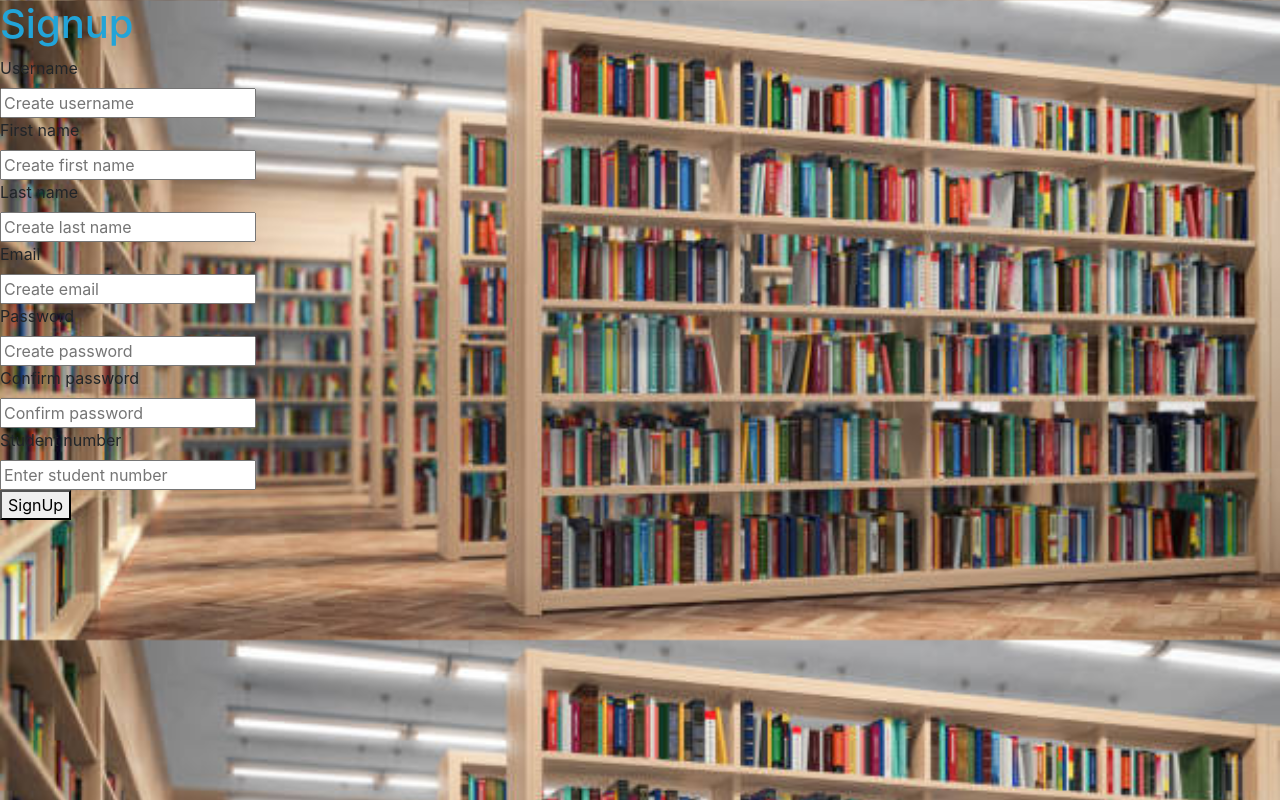
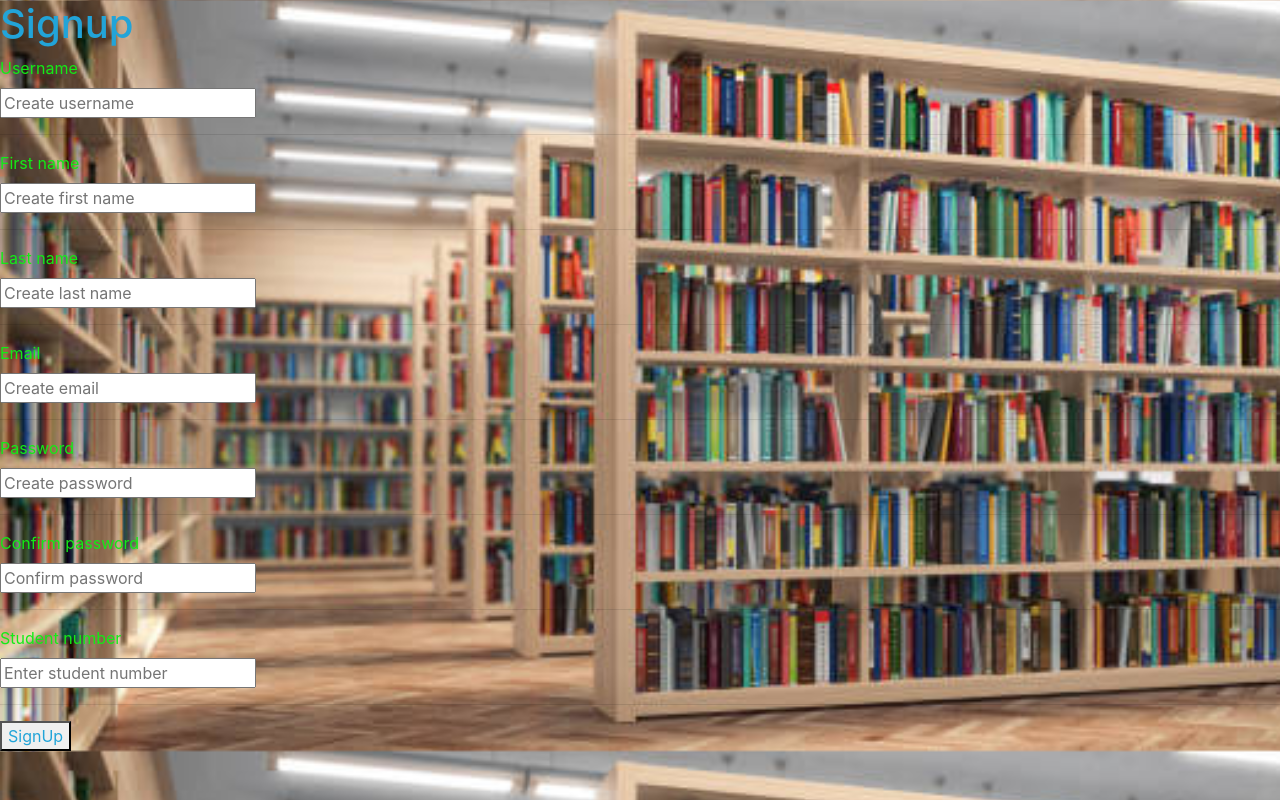
Before and after one commit to katendejericho5/library, a Django app: page /signup in a window 1280 px wide. Run offline with Django 4.2, Linux system fonts and the light colour scheme; some libraries are stand-ins or nearby versions.

Commit message:
color changes

```diff
--- a/templates/authentication/signin.html
+++ b/templates/authentication/signin.html
@@ -28,17 +28,17 @@
 
     <form action="/signin" method="post">
     {% csrf_token %}
-        <label for="">Username</label>
+        <label style="color:rgb(19, 235, 22)" for="">Username</label>
         <input type="text" id="username" name="username" placeholder="Enter username" required>
         <br>
 
-        <label for="">Password</label>
+        <label style="color:rgb(19, 235, 22)" for="">Password</label>
         <input type="password" id="pass1" name="pass1" placeholder="Enter password" required>
         <br>
 
         <br>
 
-        <button onclick="window.location='/signin'"> SignIn </button>
+        <button style="color:rgb(19, 235, 22)" onclick="window.location='/signin'"> SignIn </button>
     </form>
 
 </body>
--- a/templates/authentication/signup.html
+++ b/templates/authentication/signup.html
@@ -12,7 +12,7 @@
     <!-- <meta name="viewport" content="width=device-width, initial-scale=1.0"> -->
     <meta charset="utf-8">
     <meta name="viewport" content="width=device-width, initial-scale=1, shrink-to-fit=no">
-    <title>LMS Django</title>
+    <title>signup</title>
     <link rel="stylesheet" href="https://stackpath.bootstrapcdn.com/bootstrap/4.3.1/css/bootstrap.min.css">
     <link rel="stylesheet" href="https://maxcdn.bootstrapcdn.com/font-awesome/4.7.0/css/font-awesome.min.css">
     <script src="https://ajax.googleapis.com/ajax/libs/jquery/3.3.1/jquery.min.js"></script>
@@ -29,43 +29,43 @@
 
     <form action="/signup" method="post">
     {% csrf_token %}
-        <label for="username">Username</label>        <br>
+        <label style="color:rgb(19, 235, 22)" for="username">Username</label>  <br>
 
         <input type="text" id="username" name="username" placeholder="Create username" required>
-        <br>
+        <hr>
 
-        <label for="fname">First name</label>        <br>
+        <label style="color:rgb(19, 235, 22)" for="fname">First name</label> <br>
 
         <input type="text" id="fname" name="fname" placeholder="Create first name" required>
-        <br>
+        <hr>
 
 
-        <label for="lname">Last name</label>        <br>
+        <label style="color:rgb(19, 235, 22)" for="lname">Last name</label>  <br>
 
         <input type="text" id="lname" name="lname" placeholder="Create last name" required>
-        <br>
+        <hr>
 
-        <label for="email">Email</label>         <br>
+        <label style="color:rgb(19, 235, 22)" for="email">Email</label>   <br>
 
         <input type="email" id="email" name="email" placeholder="Create email" required>
-        <br>
+        <hr>
 
-        <label for="pass1">Password</label>         <br>
+        <label style="color:rgb(19, 235, 22)" for="pass1">Password</label>    <br>
 
         <input type="password" id="pass1" name="pass1" placeholder="Create password" required>
-        <br>
+        <hr>
 
-        <label for="pass2">Confirm password</label>         <br>
+        <label style="color:rgb(19, 235, 22)" for="pass2">Confirm password</label>  <br>
 
         <input type="password" id="pass2" name="pass2" placeholder="Confirm password" required>
-        <br>
+        <hr>
 
-        <label for="snum">Student number</label>        <br>
+        <label style="color:rgb(19, 235, 22)" for="snum">Student number</label>    <br>
 
         <input type="number" id="snum" name="snum" placeholder="Enter student number" required>
-        <br>
+        <hr>
 
-        <button onclick="window.location='/signup'"> SignUp </button>
+        <button style="color:rgb(34, 164, 216)" onclick="window.location='/signup'"> SignUp </button>
 
     </form>
 
```
Also changed, not shown: templates/authentication/home.html (+7 -4 lines), templates/books/book_detail.html (+1 -6 lines), db.sqlite3, templates/books/message.html (line endings or trailing spaces).
